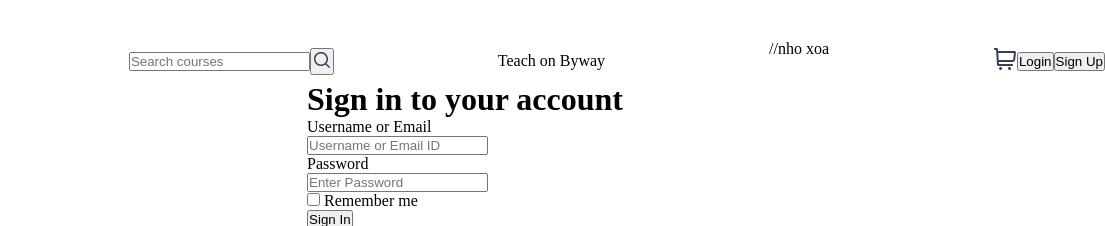
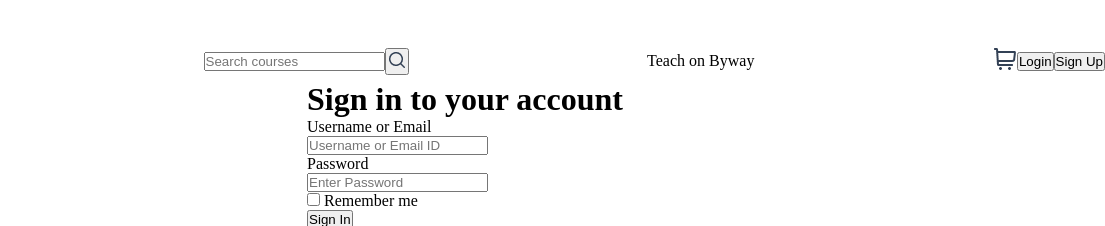
Before and after one commit to hoabuiquang168-star/Final-Project-MindX, a plain HTML site: page login/index.html in a window 1280 px wide. Shown: the top 226 px of the page, 175-1280 px from the left. Drawn offline with Linux system fonts and the light colour scheme; files whose address does not match are found by name.

Commit message:
delete file bug

```diff
--- a/login/index.html
+++ b/login/index.html
@@ -26,9 +26,6 @@
             </div>
             <div class="slogan flex">
                 <p>Teach on Byway</p>
-            </div>
-            <div>
-                //nho xoa
             </div>
             <div class="sign-in-hidden flex">
                 <a href="#"><img src="./shoppingcart-icon.png" alt="shoppingcart"></a>
```
